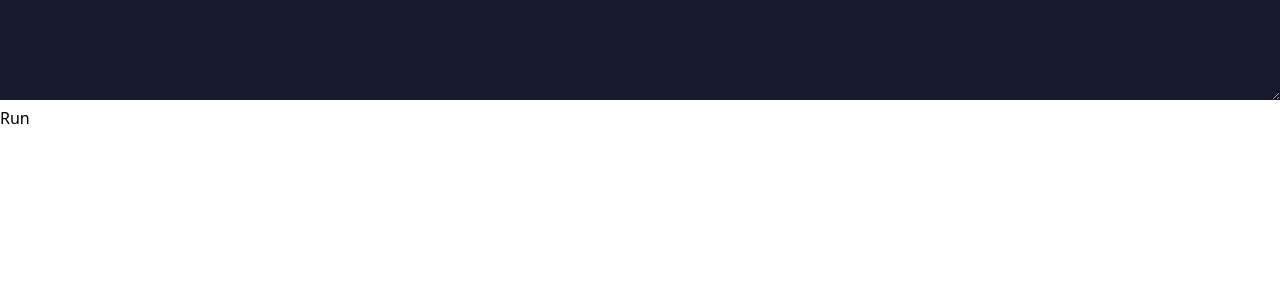
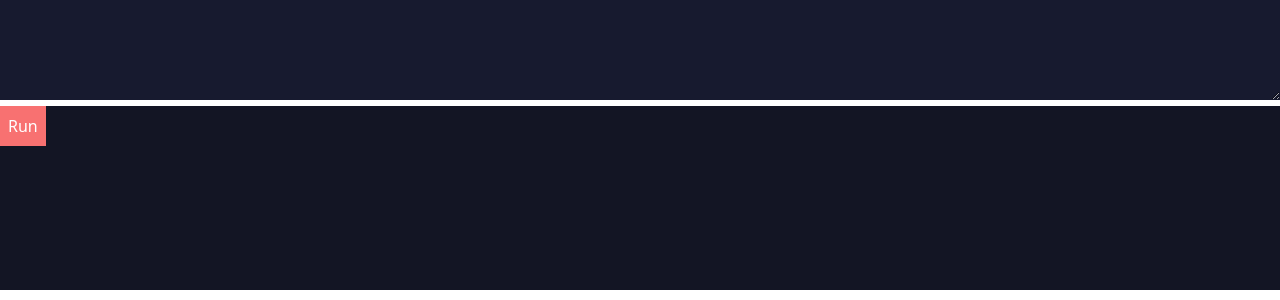
Before and after one commit to legit-programmer/pyskull, a React (Vite) app: page / in a window 1280 px wide. Shown: the part 500-800 px from the top of the page. Built offline with nearby package versions, Linux system fonts and the light colour scheme.

Commit message:
built trash ui

```diff
--- a/src/App.tsx
+++ b/src/App.tsx
@@ -16,14 +16,16 @@ function App() {
                     "content-type": "multipart/form-data",
                 },
             }
+        ).then(
+            res=>setOutput(res.data['output'])
         )
     };
     return (
         <>
             <div className="main">
                 <Textarea code={code} setCode={setCode} />
-                <Output output={output} setOutput={setOutput} />
-                <button onClick={sendCode}>Run</button>
+                <Output output={output} setOutput={setOutput} sendCode={sendCode}/>
+
             </div>
         </>
     );
--- a/src/components/Output.tsx
+++ b/src/components/Output.tsx
@@ -1,13 +1,15 @@
-
-
 interface props {
     output: string;
     setOutput: any;
+    sendCode: ()=>void;
 }
-const Output = ({ output }:props) => {
-  return (
-    <div>{output}</div>
-  )
-}
+const Output = ({ output, sendCode }: props) => {
+    return (
+        <div className="bg-[#131524] text-white h-[23vh]">
+            <div className="output">{output}</div>
+            <button className="bg-red-400 text-white p-2" onClick={sendCode}>Run</button>
+        </div>
+    );
+};
 
-export default Output
+export default Output;
--- a/src/components/Textarea.tsx
+++ b/src/components/Textarea.tsx
@@ -1,4 +1,3 @@
-import axios from "axios";
 
 interface props {
     code: string;
@@ -13,7 +12,7 @@ const Textarea = ({ setCode }: props) => {
             <div className="">
                 <textarea
                     onChange={(e) => setCode(e.target.value)}
-                    className="w-full h-[75vh] bg-[#171A2F] text-white text-2xl"
+                    className=" p-2 w-full h-[75vh] bg-[#171A2F] text-white text-2xl"
                     cols={30}
                     rows={10}
                 ></textarea>
```
